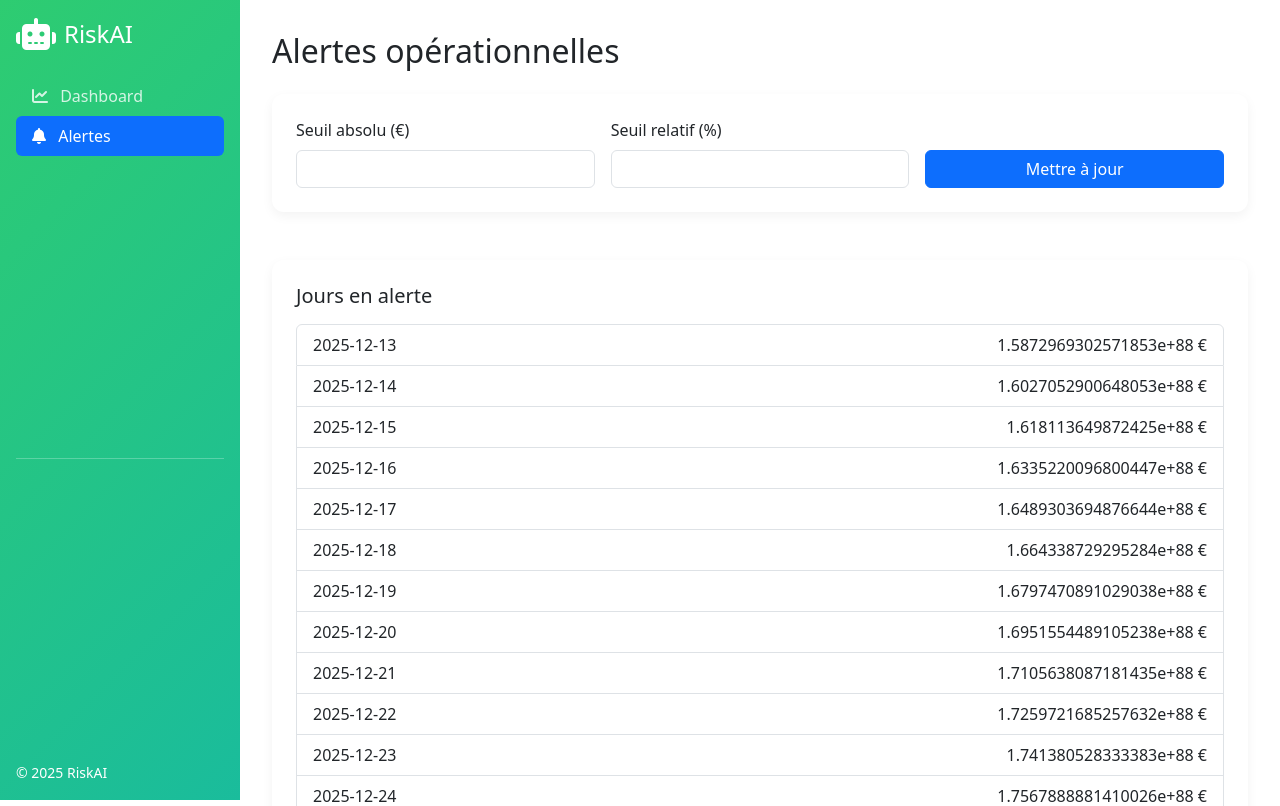
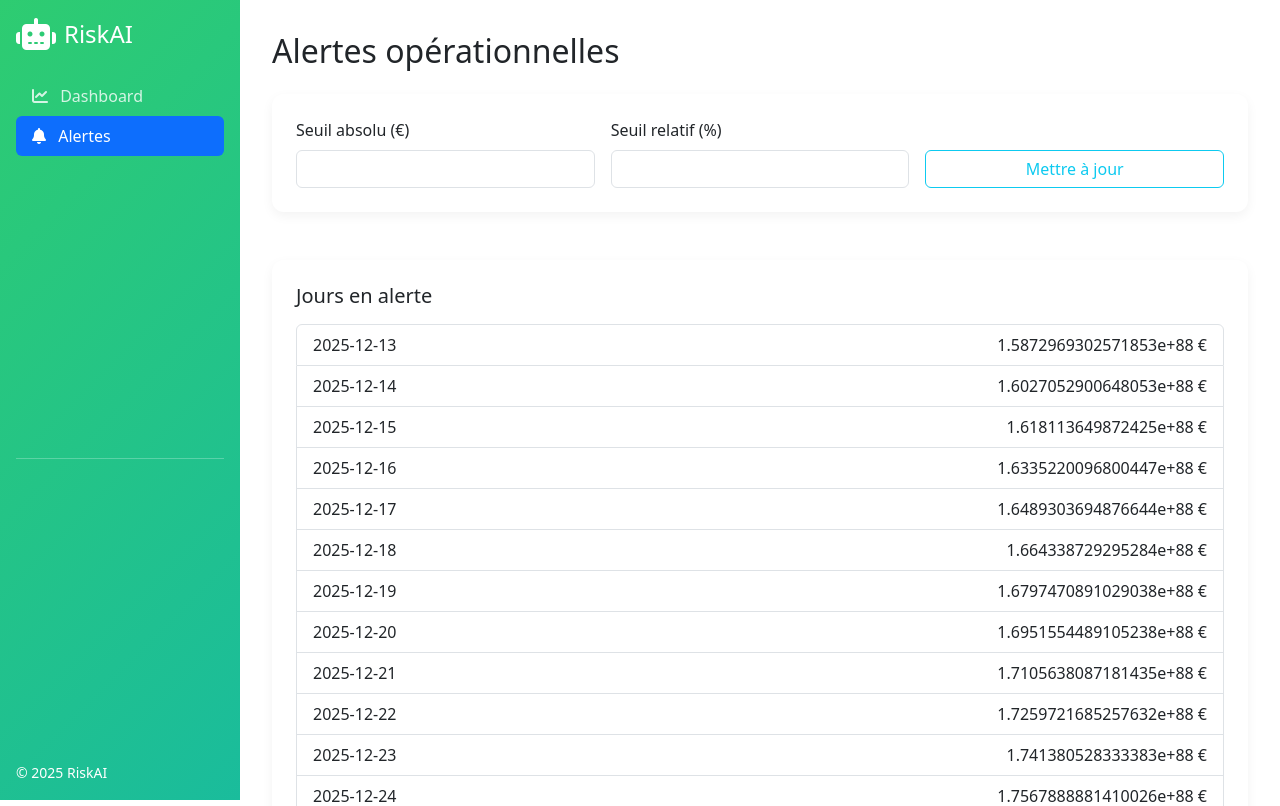
Before and after one commit to totocuti/mvp-tresorerie, a Flask app: page /alerts/view/1 in a window 1280 px wide. Shown: the top 806 px of the page. Run offline with Flask 3, Linux system fonts and the light colour scheme; data comes from the database, SQL or seed files in the repository; data that the repository does not hold is empty; some libraries are stand-ins or nearby versions.

Commit message:
Minimaliste/futuriste: Inter font, noir&cyan, cards plates

```diff
--- a/templates/alerts_view.html
+++ b/templates/alerts_view.html
@@ -15,7 +15,7 @@
         <input type="number" step="0.1" class="form-control" id="rel_threshold">
       </div>
       <div class="col-md-4 d-grid">
-        <button class="btn btn-primary">Mettre à jour</button>
+        <button class="btn btn-outline-info text-cyan border-cyan">Mettre à jour</button>
       </div>
     </form>
   </div>
--- a/templates/dashboard.html
+++ b/templates/dashboard.html
@@ -39,7 +39,7 @@
           document.getElementById('forecastChart'),
           {type:'line', data:{labels, datasets:[{
             label:'Solde prévu (€)', data:values, fill:false,
-            borderColor:'#17a2b8', tension:0.3
+            borderColor:'#0ff', tension:0.3
           }]} }
         );
       });
```
